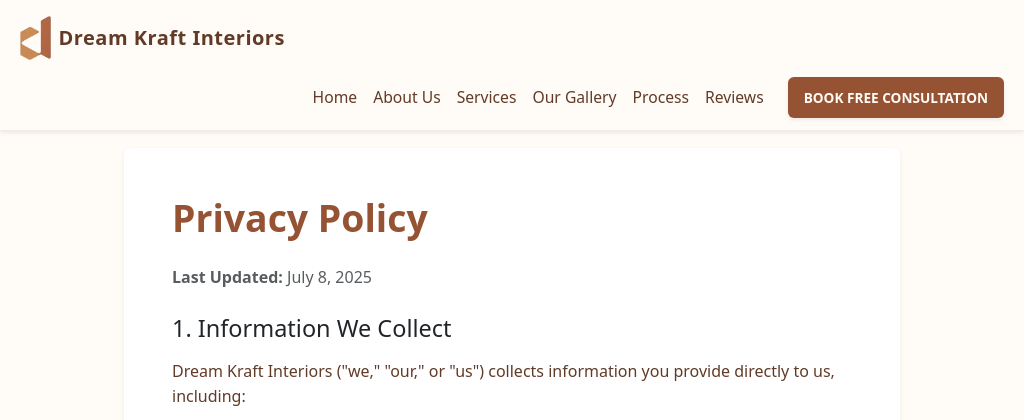
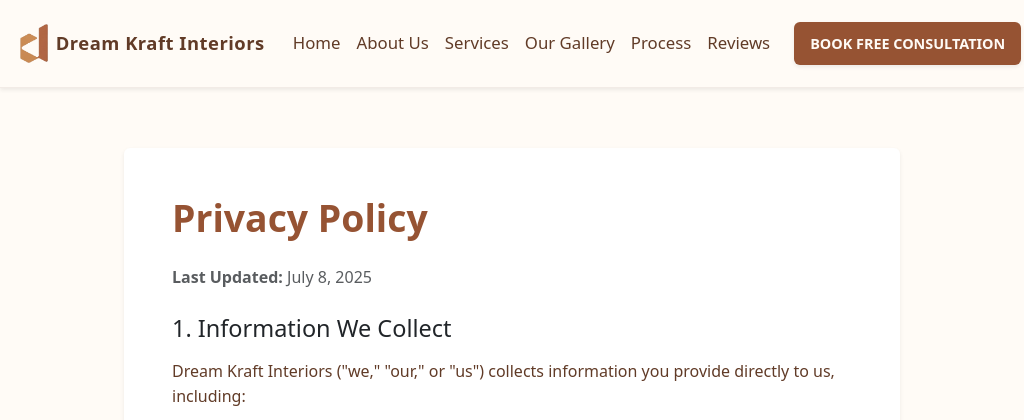
Before and after one commit to GRB-Bharath/dream-kraft-website, a Flask app: template templates/privacy_policy.html in a window 1024 px wide. Shown: the top 420 px of the page. Run offline with Flask 3, Linux system fonts and the light colour scheme; the template is opened without the code that fills it, so the values that code supplies are empty; some libraries are stand-ins or nearby versions; some web fonts are replaced.

Commit message:
Increase navigation text without wrapping

```diff
--- a/static/css/style.css
+++ b/static/css/style.css
@@ -274,27 +274,29 @@ footer .navbar-logo {
         padding-left: 1.25rem;
         padding-right: 1.25rem;
         gap: 0.75rem;
+        flex-wrap: nowrap;
     }
 
     .navbar-logo {
-        height: 44px;
+        height: 40px;
     }
 
     .brand-name {
-        font-size: 1.25rem;
+        font-size: 1.15rem;
         letter-spacing: 0.5px;
     }
 
     .navbar-nav {
-        gap: 0.85rem;
+        gap: 0.55rem;
+        flex-wrap: nowrap;
     }
 
     .nav-link {
-        font-size: 0.98rem;
+        font-size: 1.05rem;
     }
 
     .btn-consultation {
-        font-size: 0.85rem;
+        font-size: 0.9rem;
         padding: 0.65rem 1rem !important;
     }
 }
```
